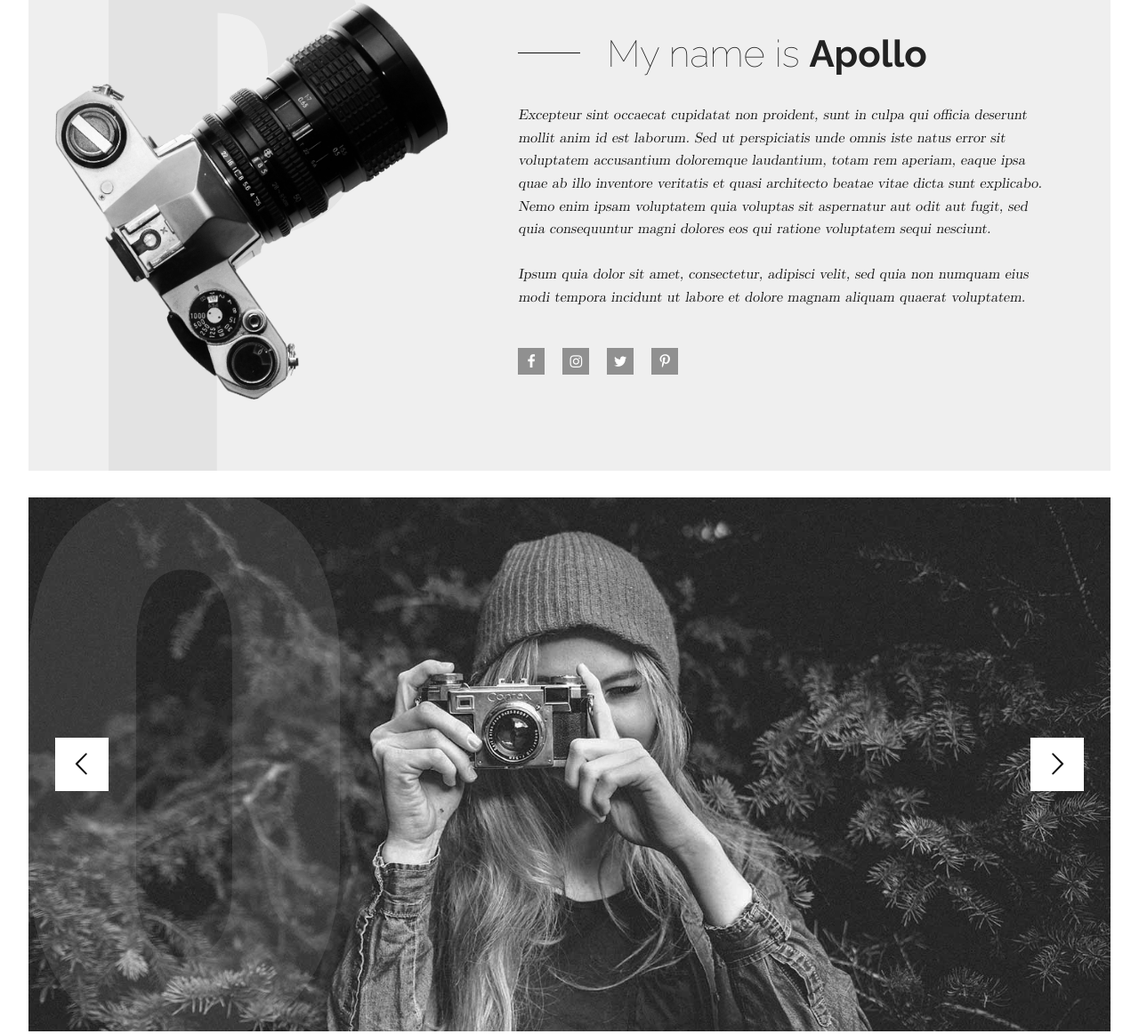
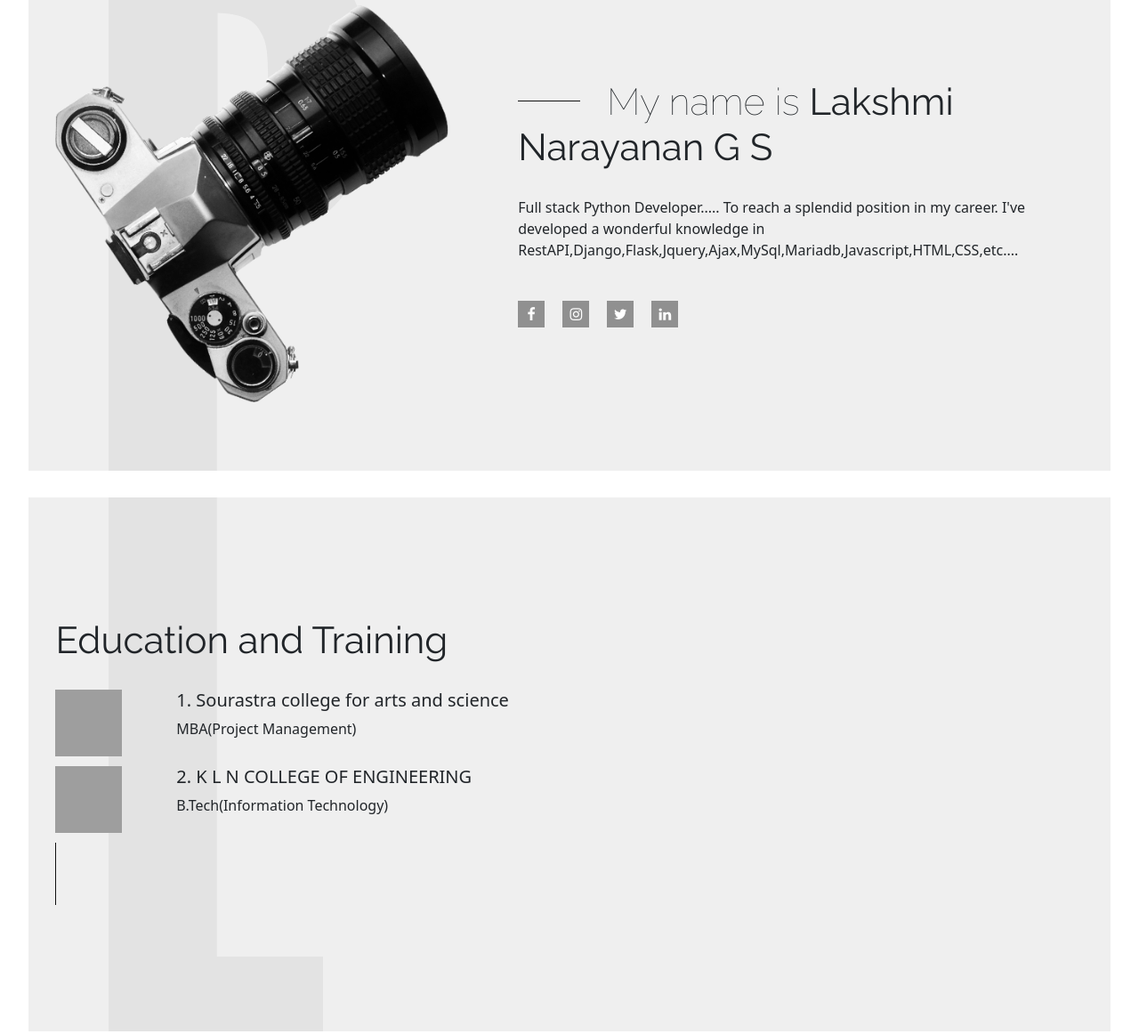
Before and after one commit to sreekumargs215/Farmer-website, a plain HTML site: page index.html in a window 1280 px wide. Shown: the part 731-1893 px from the top of the page at 89% size. Drawn offline with nearby package versions, Linux system fonts and the light colour scheme; grey boxes are pictures that could not be loaded; files whose address does not match are found by name.

Commit message:
Update index.html1

```diff
--- a/index.html
+++ b/index.html
@@ -1,7 +1,7 @@
 <!DOCTYPE html>
 <html lang="en">
   <head>
-    <title>Lano's site</title>
+    <title>Apollo</title>
     <meta charset="utf-8">
     <meta name="viewport" content="width=device-width, initial-scale=1">
     <meta http-equiv="X-UA-Compatible" content="IE=edge">
@@ -9,6 +9,9 @@
     <meta name="keywords" content="apollo, jade, template, html, sass, jquery">
     <meta name="author" content="Bucky Maler">
     <link rel="stylesheet" href="assets/css/main.css">
+    <link href="https://cdn.jsdelivr.net/npm/bootstrap@5.3.3/dist/css/bootstrap.min.css" rel="stylesheet" integrity="sha384-QWTKZyjpPEjISv5WaRU9OFeRpok6YctnYmDr5pNlyT2bRjXh0JMhjY6hW+ALEwIH" crossorigin="anonymous">
+    <link rel="stylesheet" href="https://cdnjs.cloudflare.com/ajax/libs/font-awesome/4.7.0/css/font-awesome.min.css">
+
   </head>
   <body>
     <section id="hero"><svg version="1.1" id="Layer_1" xmlns="http://www.w3.org/2000/svg" xmlns:xlink="http://www.w3.org/1999/xlink" x="0px" y="0px" viewBox="0 0 100 163.5" style="enable-background:new 0 0 100 163.5;" xml:space="preserve">
@@ -32,7 +35,7 @@
           <p>I'm a Full Stack Python Developer Who can Efficiently develop a Optimized Code.
             To Reach the <b>Zenith Position</b> in my career, I'm Updating myself day to day consistently<br> As i can handle Django Flask and RestAPI Frameworks efficiently i can able to complete the works on or before the deadline. </p>
         </div>
-        <div class="photographer"><img src="./my.jpg" alt="Photographer" style="width:100%;height:100%"></div>
+        <div class="photographer"><img src="./my.jpg" alt="Photographer" style="height: 50%;width: 50%;padding: 0px 0px 50px 225px;"></div>
       </div>
     </section>
     <section id="about"><svg version="1.1" id="Layer_1" xmlns="http://www.w3.org/2000/svg" xmlns:xlink="http://www.w3.org/1999/xlink" x="0px" y="0px" viewBox="0 0 100 203.6" style="enable-background:new 0 0 100 203.6;" xml:space="preserve">
@@ -43,13 +46,17 @@
       <div class="wrapper">
         <div class="camera"><img src="assets/img/camera.png" alt="Camera"></div>
         <div class="blurb">
-          <h2>My name is <strong>Apollo</strong></h2>
-          <p>Excepteur sint occaecat cupidatat non proident, sunt in culpa qui officia deserunt mollit anim id est laborum. Sed ut perspiciatis unde omnis iste natus error sit voluptatem accusantium doloremque laudantium, totam rem aperiam, eaque ipsa quae ab illo inventore veritatis et quasi architecto beatae vitae dicta sunt explicabo. Nemo enim ipsam voluptatem quia voluptas sit aspernatur aut odit aut fugit, sed quia consequuntur magni dolores eos qui ratione voluptatem sequi nesciunt.<br><br>Ipsum quia dolor sit amet, consectetur, adipisci velit, sed quia non numquam eius modi tempora incidunt ut labore et dolore magnam aliquam quaerat voluptatem.</p>
-          <div class="social"><a href="#"><i class="icon-facebook"></i></a><a href="#"><i class="icon-instagram"></i></a><a href="#"><i class="icon-twitter"></i></a><a href="#"><i class="icon-pinterest-p"></i></a></div>
+          <h2>My name is <strong>Lakshmi Narayanan G S </strong></h2>
+          <p> Full stack Python Developer..... To reach a splendid position in my career. I've developed a wonderful knowledge in RestAPI,Django,Flask,Jquery,Ajax,MySql,Mariadb,Javascript,HTML,CSS,etc.... </p>
+          <div class="social"><a href="#">
+            <i class="icon-facebook"></i></a>
+            <a href="#"><i class="icon-instagram"></i></a>
+            <a href="#"><i class="icon-twitter"></i></a>
+            <a href="https://in.linkedin.com/in/lakshmi-narayanan-g-s-483217201"><i class="fa fa-linkedin" aria-hidden="true"></i></a></div>
         </div>
       </div>
     </section>
-    <section id="full-slide"><svg version="1.1" id="Layer_1" xmlns="http://www.w3.org/2000/svg" xmlns:xlink="http://www.w3.org/1999/xlink" x="0px" y="0px" viewBox="0 0 100 171.2" style="enable-background:new 0 0 100 171.2;" xml:space="preserve">
+    <!-- <section id="full-slide"><svg version="1.1" id="Layer_1" xmlns="http://www.w3.org/2000/svg" xmlns:xlink="http://www.w3.org/1999/xlink" x="0px" y="0px" viewBox="0 0 100 171.2" style="enable-background:new 0 0 100 171.2;" xml:space="preserve">
 <g transform="translate(0.000000,750.000000) scale(0.100000,-0.100000)">
 	<path d="M253.7,7486.3c-151.6-74.7-233.3-224.4-251.4-460.9c-3.2-41.5-3-726.7,0-763.9c7.5-86.3,21.9-155.7,44.5-213.7c51.4-130.6,124.4-207.8,239.3-253.2l17.8-6.8l197.9,0.5l197.9,0.7l22.8,10c98.4,42.7,167.6,112.8,214.8,217.1c34.2,75.6,52.5,154.8,60.3,260.3c3.2,42,3,700.9,0,743.1c-8.2,113.2-29.2,200.4-66,276.2c-44.1,90.4-104.6,151.6-190.9,193.4l-22.8,11H499.8H281.5L253.7,7486.3zM541.1,7263.7c52.3-15.8,85.6-58.7,101.8-131.3c11.4-51.6,11.2-43.8,11.2-488.6c0-384-0.2-418.7-3.9-444.3c-9.8-68.3-28.5-112.8-59.4-141.8c-24-22.4-52.5-32.6-92-32.6c-35.2,0-57.5,6.8-82.2,25.8c-40.9,30.8-63.2,89-69.9,182c-1.6,21.7-2.1,171.2-1.6,434.9c0.9,362.1,1.4,404.1,4.8,425.1c7.1,43.4,21,89,34.2,112.6c16.4,28.8,49.5,52.7,83.8,60.5C486.3,7270.1,523.3,7269,541.1,7263.7z"/>
 </g>
@@ -58,19 +65,57 @@
         <li class="active"></li>
         <li></li>
         <li></li>
-      </ul><i class="icon-chevron-thin-left prev"></i><i class="icon-chevron-thin-right next"></i>
-    </section>
-    <section id="featured"><svg version="1.1" id="Layer_1" xmlns="http://www.w3.org/2000/svg" xmlns:xlink="http://www.w3.org/1999/xlink" x="0px" y="0px" viewBox="0 0 100 248.8" style="enable-background:new 0 0 100 248.8;" xml:space="preserve">
+      </ul>
+      <i class="icon-chevron-thin-left prev"></i>
+      <i class="icon-chevron-thin-right next"></i>
+    </section> -->
+    <section id="featured">
+      <svg version="1.1" id="Layer_1" xmlns="http://www.w3.org/2000/svg" xmlns:xlink="http://www.w3.org/1999/xlink" x="0px" y="0px" viewBox="0 0 100 248.8" style="enable-background:new 0 0 100 248.8;" xml:space="preserve">
 <g transform="translate(0.000000,749.000000) scale(0.100000,-0.100000)">
 	<path d="M0,6245.8V5001.6h500h500V5176v174.4H752.5H505v1069.8V7490H252.5H0V6245.8z"/>
 </g>
 </svg>
       <div class="wrapper">
         <div class="blurb">
-          <h2><strong>Ut enim</strong> ad minim</h2>
-          <p>Duis aute irure dolor in reprehenderit in voluptate velit esse cillum dolore eu fugiat nulla pariatur. Aspernatur aut odit aut fugit, sed quia consequuntur magni dolores eos qui ratione voluptatem sequi nesciunt.</p>
+          <h2><strong>Education and Training</strong></h2>
+          <div class="pgdeg">
+            <div class="row">
+              <div class="col-3">
+                <img src="https://encrypted-tbn0.gstatic.com/images?q=tbn:ANd9GcTmPYRS9n9lZgFGcC0mBwg7VsCRHjnPXhbv2erkoUFGn9xt3Qsfix0skJnOK9Puv3bcDFw&usqp=CAU" alt="" style="height: 75px;width: 75px;">
+              </div>
+              <div class="col-9">
+                <h5>1. Sourastra college for arts and science  </h5>
+                <p>MBA(Project Management)</p>
+              </div>
+            </div>
+
+          </div>
+        <div class="college">
+          <div class="row">
+            <div class="col-3">
+              <img src="https://upload.wikimedia.org/wikipedia/en/thumb/c/c5/Logo_of_K._L._N._College_of_Engineering.gif/220px-Logo_of_K._L._N._College_of_Engineering.gif" alt="KLNCE LOGO" style="height: 75px;width: 75px;">
+            </div>
+            <div class="col-9 ">
+              <h5>2. K L N COLLEGE OF ENGINEERING </h5>
+              <p>B.Tech(Information Technology)</p>
+            </div>
+
+          </div>
+
+
         </div>
-        <div class="featured"><img src="assets/img/featured.jpg" alt="Featured"></div>
+
+        </div>
+        <div class="featured">
+          <div class="row ">
+            <div class="col-4">
+
+            </div>
+            <div class="col-4">
+
+            </div>
+            <div class="col-4"></div>
+          </div>
       </div>
     </section>
     <section id="three-slide"><svg version="1.1" id="Layer_1" xmlns="http://www.w3.org/2000/svg" xmlns:xlink="http://www.w3.org/1999/xlink" x="0px" y="0px" viewBox="0 0 100 248.8" style="enable-background:new 0 0 100 248.8;" xml:space="preserve">
```
